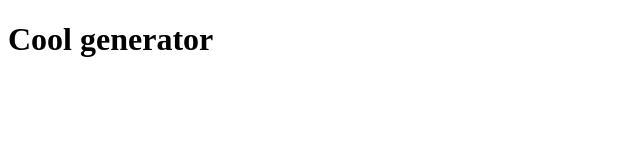
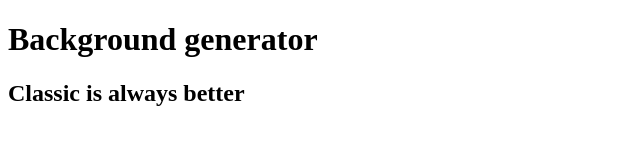
Before and after one commit to Jagaesh/background-generator, a plain HTML site: page index.html in a window 1280 px wide. Shown: the whole page, without its empty margins (0-640 px from the left). Drawn offline with Linux system fonts and the light colour scheme.

Commit message:
reverting back to old title

```diff
--- a/index.html
+++ b/index.html
@@ -4,6 +4,7 @@
     <title>Cool Background</title>
 </head>
 <body>
-    <h1>Cool generator</h1>
+    <h1>Background generator</h1>
+    <h2>Classic is always better</h2>
 </body>
 </html>
```
